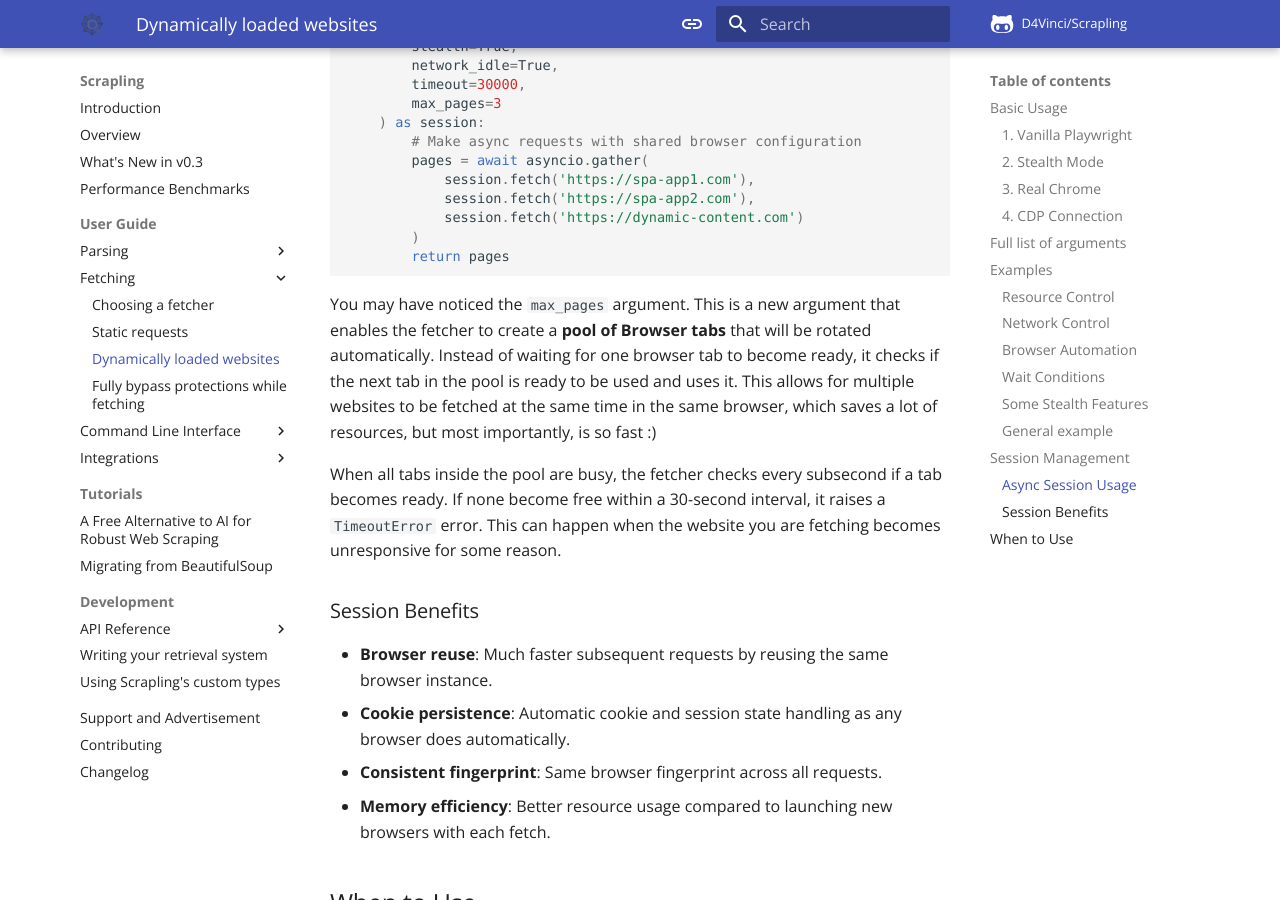
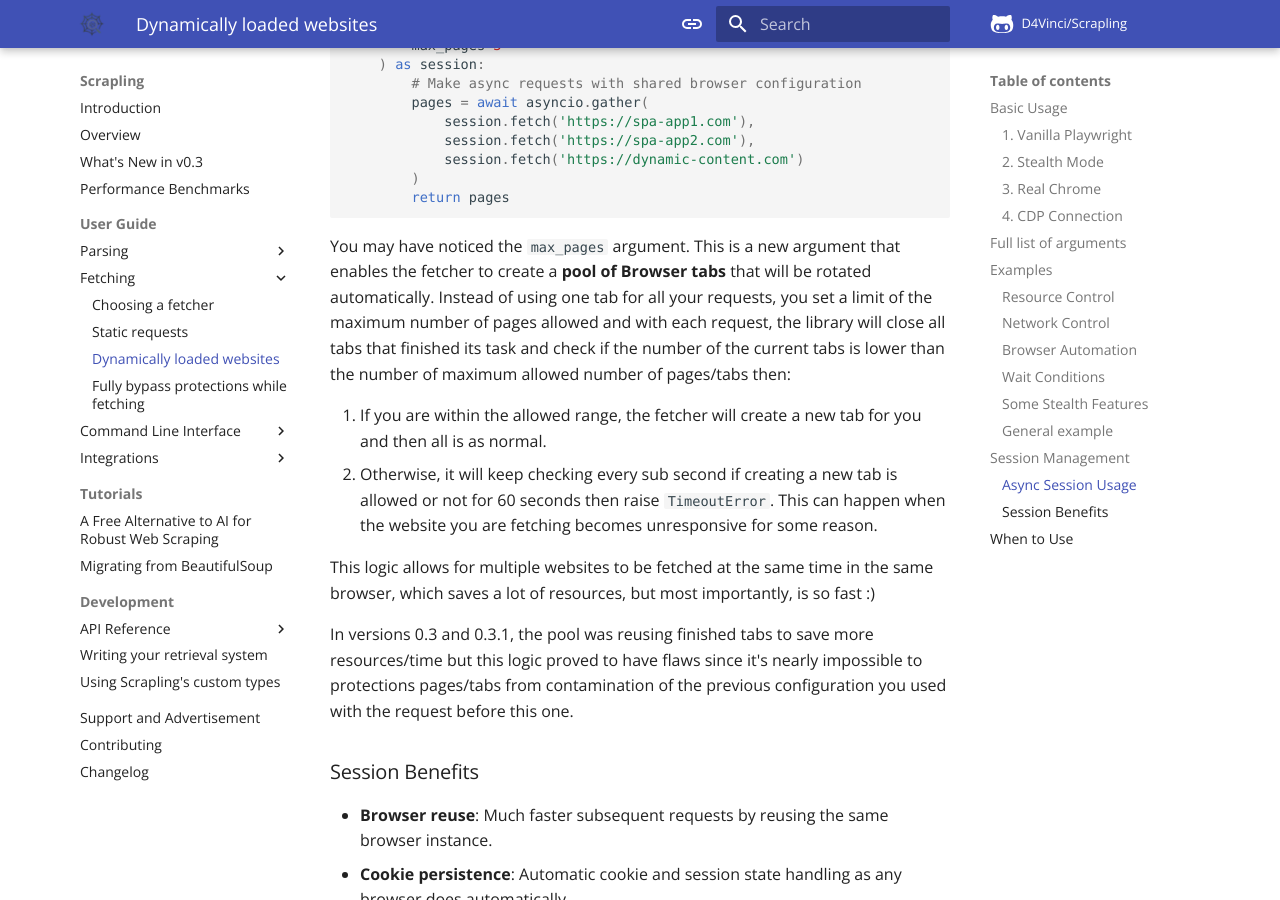
Before and after one commit to malik-aliyev-94/Scrapling, an MkDocs documentation site: the page built from docs/fetching/dynamic.md, in a window 1280 px wide and 900 px high, scrolled down 8256 px. Built offline with MkDocs 1.6.1 and Material for MkDocs 9.7.7, drawn with Linux system fonts in a browser that asks for light colours; some web fonts are replaced; comment, search, counter and statistics services are not loaded; some of the changed text lies outside the part shown.

Commit message:
docs: Update all docstring according to the new changes

````diff
--- a/docs/fetching/dynamic.md
+++ b/docs/fetching/dynamic.md
@@ -273,9 +271,14 @@ async def scrape_multiple_sites():
         return pages
 ```
 
-You may have noticed the `max_pages` argument. This is a new argument that enables the fetcher to create a **pool of Browser tabs** that will be rotated automatically. Instead of waiting for one browser tab to become ready, it checks if the next tab in the pool is ready to be used and uses it. This allows for multiple websites to be fetched at the same time in the same browser, which saves a lot of resources, but most importantly, is so fast :)
+You may have noticed the `max_pages` argument. This is a new argument that enables the fetcher to create a **pool of Browser tabs** that will be rotated automatically. Instead of using one tab for all your requests, you set a limit of the maximum number of pages allowed and with each request, the library will close all tabs that finished its task and check if the number of the current tabs is lower than the number of maximum allowed number of pages/tabs then:
 
-When all tabs inside the pool are busy, the fetcher checks every subsecond if a tab becomes ready. If none become free within a 30-second interval, it raises a `TimeoutError` error. This can happen when the website you are fetching becomes unresponsive for some reason.
+1. If you are within the allowed range, the fetcher will create a new tab for you and then all is as normal.
+2. Otherwise, it will keep checking every sub second if creating a new tab is allowed or not for 60 seconds then raise `TimeoutError`. This can happen when the website you are fetching becomes unresponsive for some reason.
+
+This logic allows for multiple websites to be fetched at the same time in the same browser, which saves a lot of resources, but most importantly, is so fast :)
+
+In versions 0.3 and 0.3.1, the pool was reusing finished tabs to save more resources/time but this logic proved to have flaws since it's nearly impossible to protections pages/tabs from contamination of the previous configuration you used with the request before this one.
 
 ### Session Benefits
 
````
Also changed, not shown: other parts of docs/fetching/dynamic.md (+1 -3 lines), docs/fetching/stealthy.md (+8 -5 lines), 3 other files.
